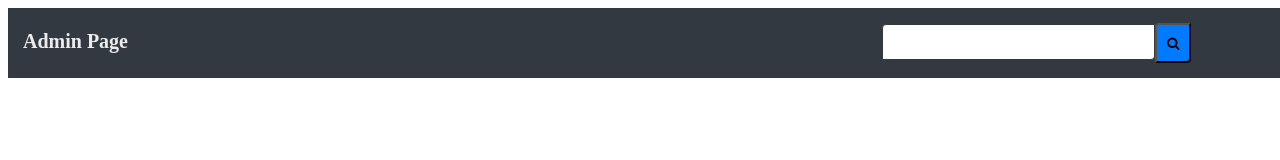
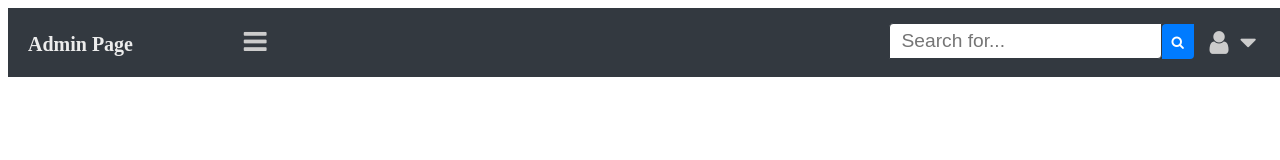
Before and after one commit to vinczeadam91/project-css3-002-admin-template, a plain HTML site: page index.html in a window 1280 px wide. Drawn offline with Linux system fonts and the light colour scheme.

Commit message:
Header kész

```diff
--- a/css/main.css
+++ b/css/main.css
@@ -6,7 +6,7 @@
     width: 100vw;
     background-color: rgb(51, 57, 64);
     color: rgb(236, 236, 236);
-    padding: 15px;
+    padding: 20px;
     position: relative;
 
 }
@@ -14,36 +14,65 @@
 .header__title{
     display: inline;
     font-size: 1.25rem;
+    position: relative;
+
+}
+
+.header__menuBtn{
+    background-color: rgb(51, 57, 64);
+    color: #ccc;
+    border: 0;
+    margin: 0 .3rem;
+    position: relative;
+    left: 6rem;
 }
 
 .header__search{
+    display: inline;
     border-top-left-radius: 4px;
     border-bottom-right-radius: 4px;
-    display: inline;
-    position: relative;
-   margin-left: 60%;
-
-
+    position: absolute;
+    right: 2rem;
 }
 
 .search__btn{
     background-color: rgb(0, 123, 255);
+    border: 0;
     border-top-left-radius: 4px;
     border-bottom-right-radius: 4px;
-    height: 40px;
     margin: 0;
-    padding: 10px;
+    padding: .62rem;
+    outline: unset;
+    position: relative;
+    bottom: .36rem;
 }
 
+.search__btn i{
+    color: #fff;
+    text-align: center;
+    vertical-align: middle;
+}
+
+.header__userBtn, .header__caretBtn{
+    background-color: rgb(51, 57, 64);
+    border: 0;
+    position: relative;
+    left: .355rem;
+}
+
+.header__userBtn i, .header__caretBtn i{
+    color: #ccc;
+}
 .search__input{
     border: 1px solid rgb(51, 57, 64);
     border-top-left-radius: 4px;
     border-bottom-right-radius: 4px;
     font-size: 1.2rem;
-    margin: 0;
     padding: 0.375rem 0.75rem;
     transition: border .15s 0s;
     outline: unset;
+    position: relative;
+    bottom: .3rem;
 }
 
 .search__input:focus{
--- a/index.html
+++ b/index.html
@@ -10,8 +10,10 @@
 <body>
   <header class="header--dark">
     <h3 class="header__title">Admin Page</h3>
+    <button class="header__menuBtn"><i class="fa fa-bars fa-2x" aria-hidden="true"></i></button>
     <div class="header__search">
-      <input class="search__input" type="text"><button class="search__btn"><i class="fa fa-search" aria-hidden="true"></i></button>
+      <input class="search__input" type="text" placeholder="Search for..."><button class="search__btn"><i class="fa fa-search" aria-hidden="true"></i></button>
+      <button class="header__userBtn"><i class="fa fa-user fa-2x" aria-hidden="true"></i></button><button class="header__caretBtn"><i class="fa fa-caret-down fa-2x" aria-hidden="true"></i></button>
     </div>
   </header>
   <main>
```
